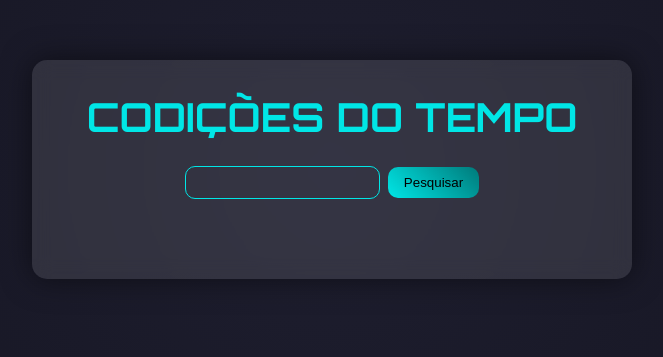
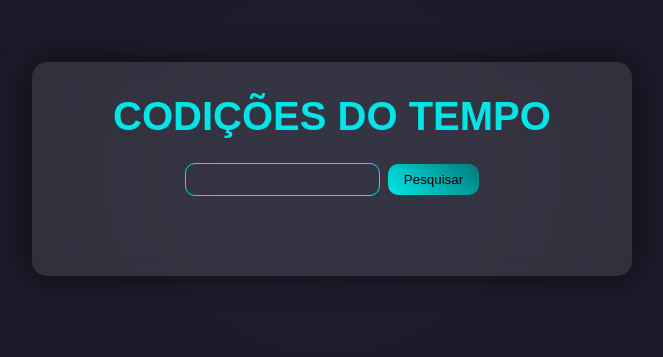
Before and after one commit to Ninzinhu/Previsao-do-Tempo, a website built with webpack: page public/index.html in a window 1280 px wide. Shown: the part 231-588 px from the top of the page, without its empty margins (308-971 px from the left). Built offline with nearby package versions, Linux system fonts and the light colour scheme.

Commit message:
style: update fonts

```diff
--- a/public/style/style.css
+++ b/public/style/style.css
@@ -1,4 +1,4 @@
-@import url('https://fonts.googleapis.com/css2?family=Orbitron:wght@400;700&family=Roboto:wght@300;400;700&display=swap');
+@import url('https://fonts.googleapis.com/css2?family=Inter:wght@100..900&display=swap');
 
 * {
   margin: 0;
@@ -6,13 +6,10 @@
   box-sizing: border-box;
 }
 
-
-@import url('https://fonts.googleapis.com/css2?family=Orbitron:wght@400;700&family=Roboto:wght@300;400;700&display=swap');
-
 body {
   background: radial-gradient(circle at 50% 50%, #1e1e2f, #141420);
   color: #fff;
-  font-family: 'Roboto', sans-serif;
+  font-family: 'Inter', sans-serif;
   display: flex;
   justify-content: center;
   align-items: center;
```
